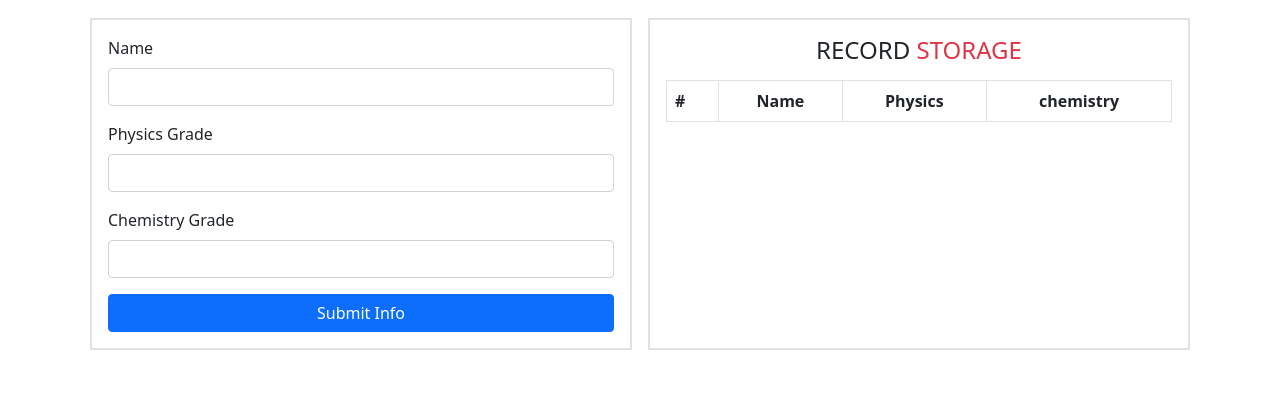
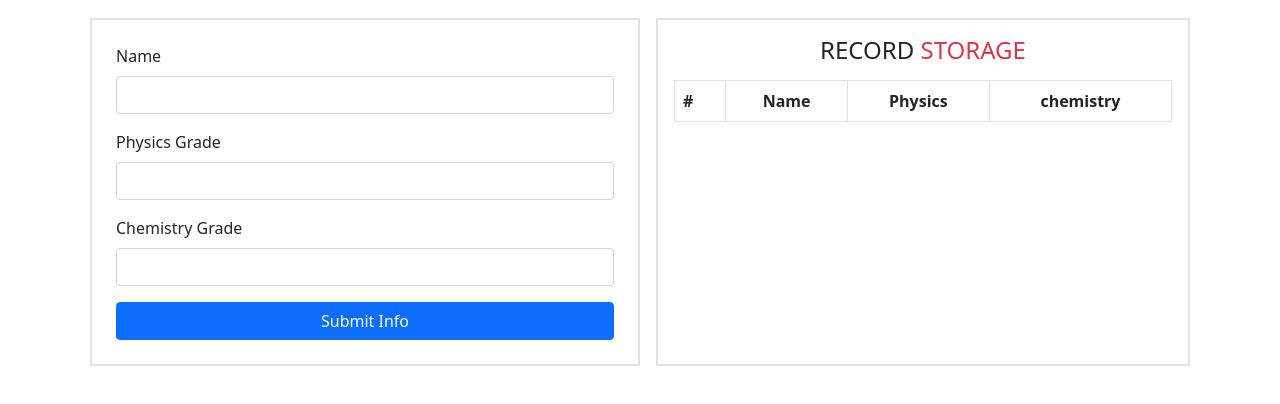
Before and after one commit to codewithjohnson/Grade-Tracker, a plain HTML site: page index.html in a window 1280 px wide. Shown: the part 134-538 px from the top of the page. Drawn offline with nearby package versions, Linux system fonts and the light colour scheme.

Commit message:
Update index.html

```diff
--- a/index.html
+++ b/index.html
@@ -20,7 +20,7 @@
 
     <div class="container w-100 d-lg-flex " >
 
-        <div class="col border border-2 mb-5 p-3 mx-2  ">
+        <div class="col border border-2 mb-5 px-4 py-4 mx-2  ">
             <form class="">
                 <div class="mb-3">
                   <label for="first-name" class="form-label">Name</label>
@@ -44,7 +44,7 @@
         </div>
 
 
-        <div class="col border border-2 mb-5 p-3 py-3 mx-2 ">
+        <div class="col border border-2 mb-5 p-3 mx-2 ">
             <div class="recordStorage">
                 <h4 class="text-center mb-3 ">RECORD <span class="text-danger">STORAGE</span></h4>
             </div>
```
